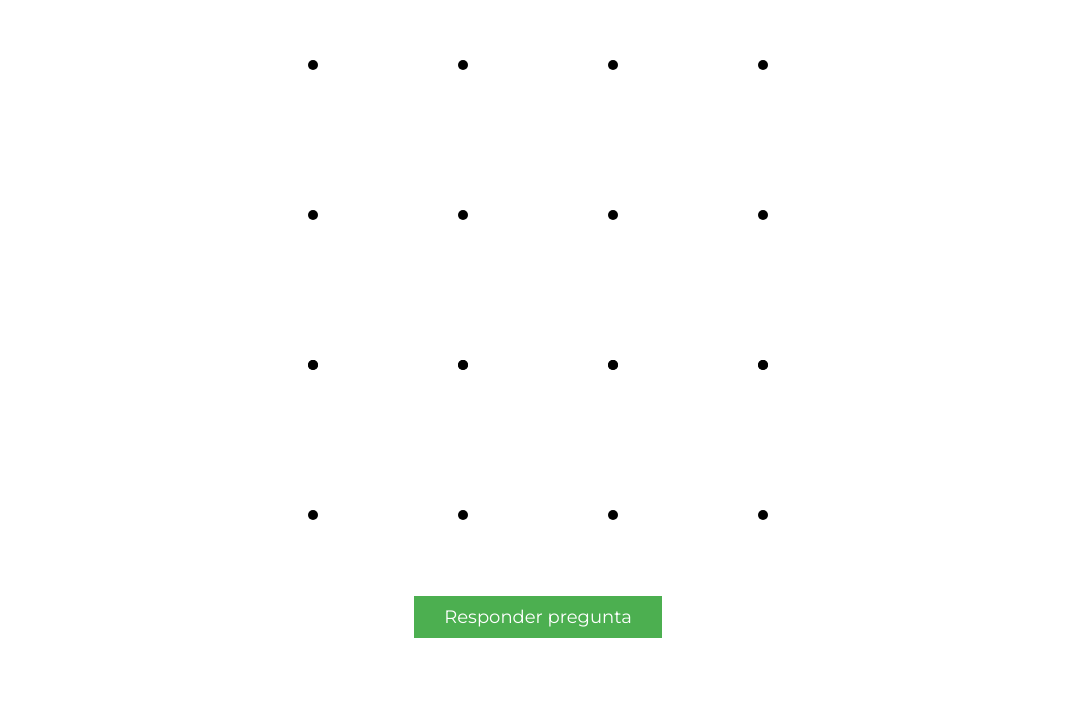
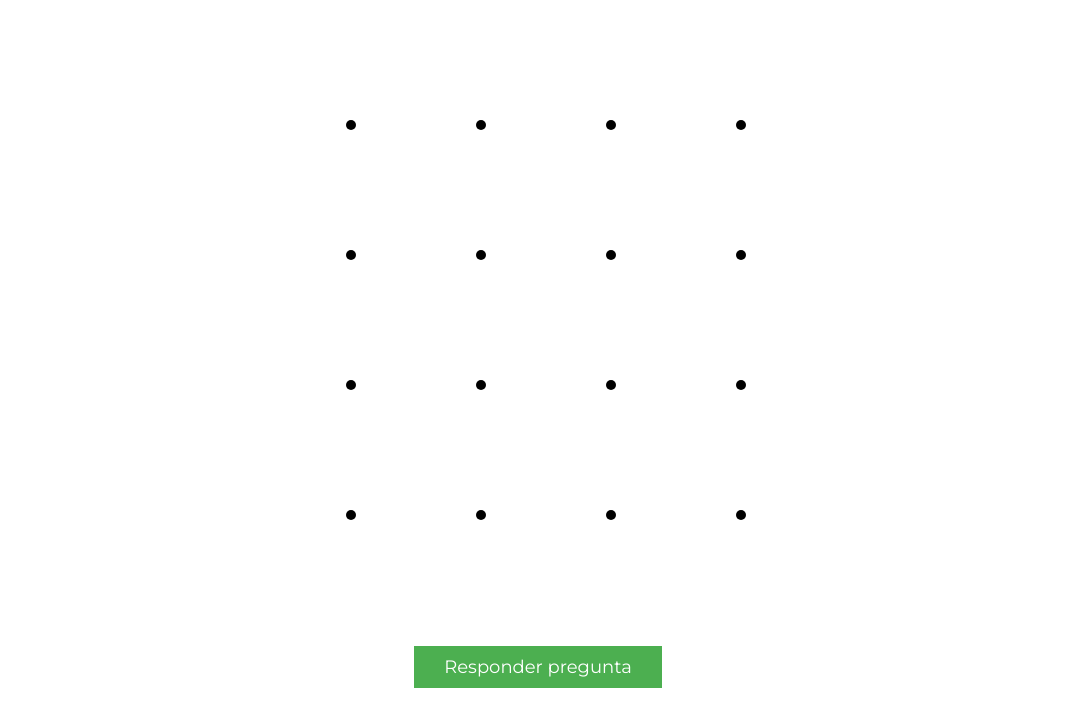
Before and after one commit to erobl/MatePuntos, a plain HTML site: page index.html in a window 1280 px wide. Shown: the part 50-776 px from the top of the page, without its empty margins (102-1188 px from the left). Drawn offline with nearby package versions, Linux system fonts and the light colour scheme; some packages are replaced by stand-ins of ours.

Commit message:
made dynamic version the default

```diff
--- a/dynamic.html
+++ /dev/null
@@ -1,51 +0,0 @@
-<html>
-    <head>
-        <script src="jquery.js"></script>
-        <script src="index.js"></script>
-        <script src="modal.js"></script>
-        <script src="preguntas.js"></script>
-        <script src="board.js"></script>
-        <link rel="stylesheet" type="text/css" href="index.css">
-        <script type="text/javascript" async
-        src="https://cdnjs.cloudflare.com/ajax/libs/mathjax/2.7.2/MathJax.js?config=TeX-MML-AM_CHTML">
-        </script>
-        <link href="https://fonts.googleapis.com/css?family=Montserrat" rel="stylesheet">
-    </head>
-    <div class="tablero tabjugador">
-        Jugador: <div id="scorej">0</div>
-        <div class="tablero taboponente">
-            Computadora: <div id="scoreo">0</div>
-        </div>
-    </div>
-
-    <div id="board">
-    </div>
-
-    <div id="botones">
-        <button id="responderPregunta">Responder pregunta</button>
-    </div>
-
-    <div id="myModal" class="modal">
-        <!-- Modal content -->
-        <div class="modal-content">
-            <p id="Pregunta">Pregunta de ejemplo
-            $$\int_0^\infty f(x) dx = 1$$</p>
-
-            <div id="botonesRespuesta">
-                <button id="a"> Respuesta Correcta </button>
-                <button id="b"> Respuesta Incorrecta </button>
-                <button id="c"> Respuesta Incorrecta </button>
-                <button id="d"> Respuesta Incorrecta </button>
-            </div>
-        </div>
-    </div>
-
-    <div id="winModal" class="modal">
-        <div class="modal-content">
-            <p id="winContent">
-
-            </p>
-        </div>
-    </div>
-
-</html>
--- a/index.html
+++ b/index.html
@@ -4,12 +4,12 @@
         <script src="index.js"></script>
         <script src="modal.js"></script>
         <script src="preguntas.js"></script>
+        <script src="board.js"></script>
         <link rel="stylesheet" type="text/css" href="index.css">
         <script type="text/javascript" async
-  src="https://cdnjs.cloudflare.com/ajax/libs/mathjax/2.7.2/MathJax.js?config=TeX-MML-AM_CHTML">
+        src="https://cdnjs.cloudflare.com/ajax/libs/mathjax/2.7.2/MathJax.js?config=TeX-MML-AM_CHTML">
         </script>
         <link href="https://fonts.googleapis.com/css?family=Montserrat" rel="stylesheet">
-
     </head>
     <div class="tablero tabjugador">
         Jugador: <div id="scorej">0</div>
@@ -19,75 +19,6 @@
     </div>
 
     <div id="board">
-        <svg width=460 height=460>
-            <!-- cuadrados -->
-            <rect id="sq0,0" x="5" y="5" fill="#FFF" stroke-width="0" width="150" height="150" />
-            <rect id="sq0,1" x="155" y="5" fill="#FFF" stroke-width="0" width="150" height="150" />
-            <rect id="sq0,2" x="305" y="5" fill="#FFF" stroke-width="0" width="150" height="150" />
-            <rect id="sq1,0" x="5" y="155" fill="#FFF" stroke-width="0" width="150" height="150" />
-            <rect id="sq1,1" x="155" y="155" fill="#FFF" stroke-width="0" width="150" height="150" />
-            <rect id="sq1,2" x="305" y="155" fill="#FFF" stroke-width="0" width="150" height="150" />
-            <rect id="sq2,0" x="5" y="305" fill="#FFF" stroke-width="0" width="150" height="150" />
-            <rect id="sq2,1" x="155" y="305" fill="#FFF" stroke-width="0" width="150" height="150" />
-            <rect id="sq2,2" x="305" y="305" fill="#FFF" stroke-width="0" width="150" height="150" />
-
-            <!--horizontales -->
-            <line id="hline0,0" x1="5" x2="155" y1="5" y2="5" stroke-width="8" stroke-opacity="1" stroke="#FFF"> </line>
-            <line id="hline0,1" x1="155" x2="305" y1="5" y2="5" stroke-width="8" stroke-opacity="1" stroke="#FFF"> </line>
-            <line id="hline0,2" x1="305" x2="455" y1="5" y2="5" stroke-width="8" stroke-opacity="1" stroke="#FFF"> </line>
-
-            <line id="hline1,0" x1="5" x2="155" y1="155" y2="155" stroke-width="8" stroke-opacity="1" stroke="#FFF"> </line>
-            <line id="hline1,1" x1="155" x2="305" y1="155" y2="155" stroke-width="8" stroke-opacity="1" stroke="#FFF"> </line>
-            <line id="hline1,2" x1="305" x2="455" y1="155" y2="155" stroke-width="8" stroke-opacity="1" stroke="#FFF"> </line>
-
-            <line id="hline2,0" x1="5" x2="155" y1="305" y2="305" stroke-width="8" stroke-opacity="1" stroke="#FFF"> </line>
-            <line id="hline2,1" x1="155" x2="305" y1="305" y2="305" stroke-width="8" stroke-opacity="1" stroke="#FFF"> </line>
-            <line id="hline2,2" x1="305" x2="455" y1="305" y2="305" stroke-width="8" stroke-opacity="1" stroke="#FFF"> </line>
-
-            <line id="hline3,0" x1="5" x2="155" y1="455" y2="455" stroke-width="8" stroke-opacity="1" stroke="#FFF"> </line>
-            <line id="hline3,1" x1="155" x2="305" y1="455" y2="455" stroke-width="8" stroke-opacity="1" stroke="#FFF"> </line>
-            <line id="hline3,2" x1="305" x2="455" y1="455" y2="455" stroke-width="8" stroke-opacity="1" stroke="#FFF"> </line>
-
-            <!-- verticales -->
-            <line id="vline0,0" x1="5" x2="5" y1="5" y2="155" stroke-width="8" stroke-opacity="1" stroke="#FFF"> </line>
-            <line id="vline0,1" x1="5" x2="5" y1="155" y2="305" stroke-width="8" stroke-opacity="1" stroke="#FFF"> </line>
-            <line id="vline0,2" x1="5" x2="5" y1="305" y2="455" stroke-width="8" stroke-opacity="1" stroke="#FFF"> </line>
-
-            <line id="vline1,0" x1="155" x2="155" y1="5" y2="155" stroke-width="8" stroke-opacity="1" stroke="#FFF"> </line>
-            <line id="vline1,1" x1="155" x2="155" y1="155" y2="305" stroke-width="8" stroke-opacity="1" stroke="#FFF"> </line>
-            <line id="vline1,2" x1="155" x2="155" y1="305" y2="455" stroke-width="8" stroke-opacity="1" stroke="#FFF"> </line>
-
-
-            <line id="vline2,0" x1="305" x2="305" y1="5" y2="155" stroke-width="8" stroke-opacity="1" stroke="#FFF"> </line>
-            <line id="vline2,1" x1="305" x2="305" y1="155" y2="305" stroke-width="8" stroke-opacity="1" stroke="#FFF"> </line>
-            <line id="vline2,2" x1="305" x2="305" y1="305" y2="455" stroke-width="8" stroke-opacity="1" stroke="#FFF"> </line>
-
-            <line id="vline3,0" x1="455" x2="455" y1="5" y2="155" stroke-width="8" stroke-opacity="1" stroke="#FFF"> </line>
-            <line id="vline3,1" x1="455" x2="455" y1="155" y2="305" stroke-width="8" stroke-opacity="1" stroke="#FFF"> </line>
-            <line id="vline3,2" x1="455" x2="455" y1="305" y2="455" stroke-width="8" stroke-opacity="1" stroke="#FFF"> </line>
-
-            <circle r="5" fill="#000" cx="5" cy="5"> </circle>
-            <circle r="5" fill="#000" cx="155" cy="5"> </circle>
-            <circle r="5" fill="#000" cx="305" cy="5"> </circle>
-            <circle r="5" fill="#000" cx="455" cy="5"> </circle>
-            <circle r="5" fill="#000" cx="5" cy="155"> </circle>
-            <circle r="5" fill="#000" cx="155" cy="155"> </circle>
-            <circle r="5" fill="#000" cx="305" cy="155"> </circle>
-            <circle r="5" fill="#000" cx="455" cy="155"> </circle>
-            <circle r="5" fill="#000" cx="5" cy="305"> </circle>
-            <circle r="5" fill="#000" cx="155" cy="305"> </circle>
-            <circle r="5" fill="#000" cx="305" cy="305"> </circle>
-            <circle r="5" fill="#000" cx="455" cy="305"> </circle>
-            <circle r="5" fill="#000" cx="5" cy="305"> </circle>
-            <circle r="5" fill="#000" cx="155" cy="305"> </circle>
-            <circle r="5" fill="#000" cx="305" cy="305"> </circle>
-            <circle r="5" fill="#000" cx="455" cy="305"> </circle>
-            <circle r="5" fill="#000" cx="5" cy="455"> </circle>
-            <circle r="5" fill="#000" cx="155" cy="455"> </circle>
-            <circle r="5" fill="#000" cx="305" cy="455"> </circle>
-            <circle r="5" fill="#000" cx="455" cy="455"> </circle>
-
-        </svg>
     </div>
 
     <div id="botones">
--- a/index.js
+++ b/index.js
@@ -195,12 +195,3 @@ function enable_click() {
         }
     }
 }
-
-function config() {
-    $("line").attr("stroke", coloreshtml['w']);
-    $("rect").attr("fill", colorescuad['w']);
-}
-
-$( document ).ready(function() {
-    config();
-})
```
